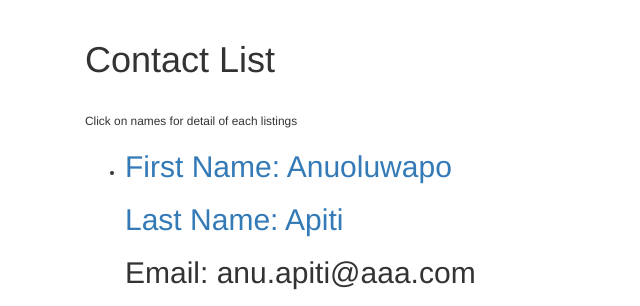
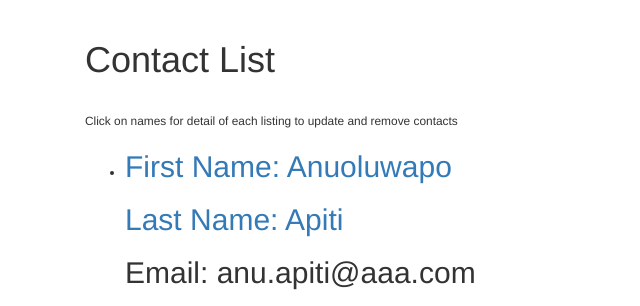
Before and after one commit to Anuoluwa/django-address-listing, a Django app: page /contacts/list/ in a window 1280 px wide. Shown: the part 52-358 px from the top of the page, without its empty margins (0-640 px from the left). Run offline with Django 3.2, Linux system fonts and the light colour scheme; data comes from the database, SQL or seed files in the repository; some libraries are stand-ins or nearby versions.

Commit message:
Fix: fix info for easy navigation for detail page

```diff
--- a/contacts/templates/contacts/contact_list.html
+++ b/contacts/templates/contacts/contact_list.html
@@ -3,7 +3,7 @@
 
 {% block content %}
 <div class="container">
-  <h1>Contact List</h1><br> <small>Click on names for detail of each listings</small><br>
+  <h1>Contact List</h1><br> <small>Click on names for detail of each listing to update and remove contacts</small><br>
   {% if contact_list %}
   <ul>
 
```
